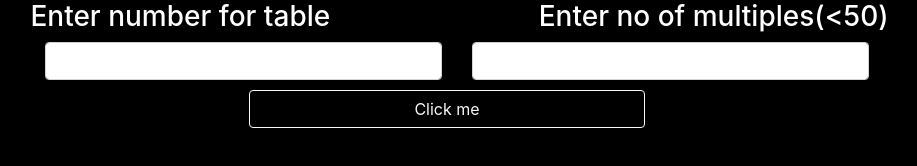
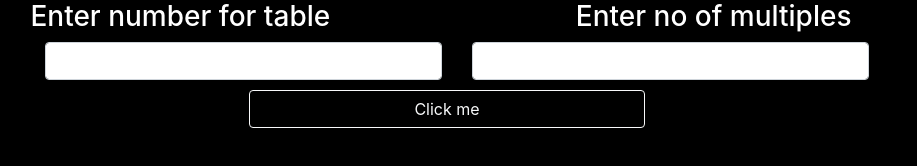
Before and after one commit to Venky2204/Multiplication_Table, a plain HTML site: page index.html in a window 1280 px wide. Shown: the whole page, without its empty margins (193-1110 px from the left). Drawn offline with nearby package versions, Linux system fonts and the light colour scheme.

Commit message:
Update index.html

```diff
--- a/index.html
+++ b/index.html
@@ -91,7 +91,7 @@
                         <h3 >Enter number for table</h3>
                     </div>
                     <div class="col-md-5">
-                        <h3>Enter no of multiples(<50)</h3>
+                        <h3>Enter no of multiples</h3>
                     </div>
                 </div>
                 <div class="row justify-content-center">
```
